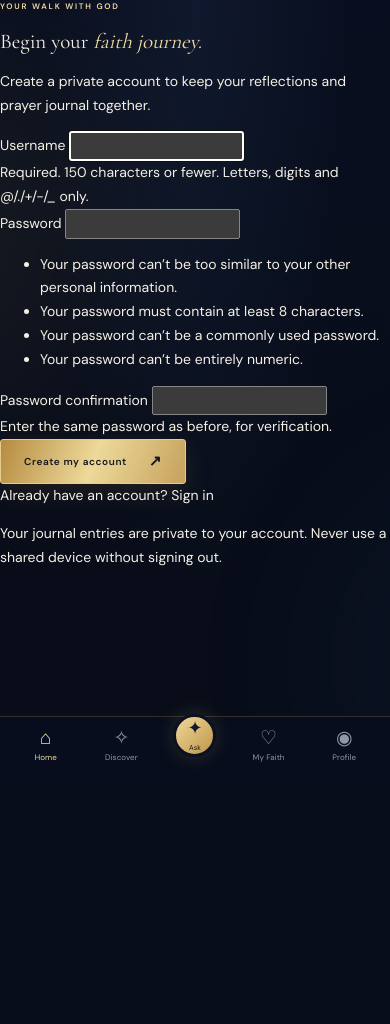
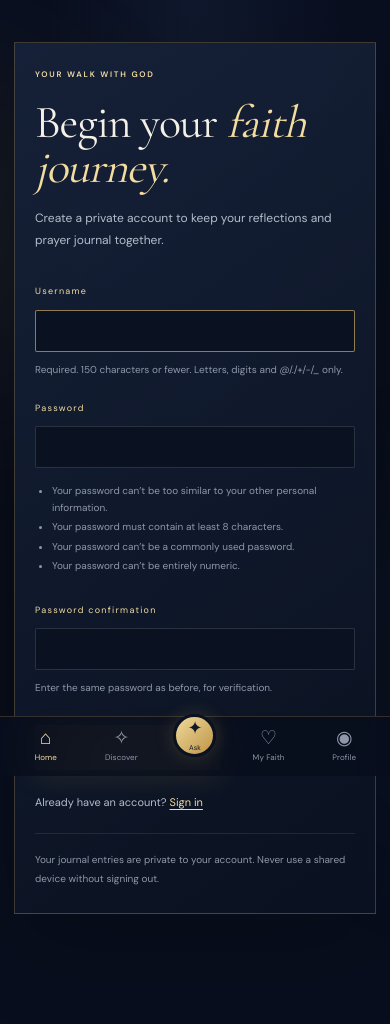
Before and after one commit to elenavance/glory-faith-living, a Django app: page /accounts/signup/ in a window 390 px wide. Shown: the part 68-1092 px from the top of the page. Before the commit the page ends 830 px from the top, so only its background shows below. Run offline with Django 5.2, Linux system fonts and the light colour scheme.

Commit message:
Style account pages and private journal for mobile

```diff
--- a/static/css/glory.css
+++ b/static/css/glory.css
@@ -55,3 +55,40 @@ h1,h2,h3,p{margin-top:0}h1,h2,h3{font-family:var(--serif);font-weight:400;line-h
 }
 @media(max-width:375px){.hero h1{font-size:49px}.hero-subtitle{font-size:11px}.verse-peek p{font-size:16px}.section-wrap{width:calc(100% - 30px)}.welcome-heading h2,.life-intro h2,.ask-copy h2,.journey-banner h2{font-size:41px}.language-button{height:33px;min-width:40px}}
 @media(prefers-reduced-motion:reduce){*,*::before,*::after{scroll-behavior:auto!important;animation-duration:.01ms!important;animation-iteration-count:1!important;transition-duration:.01ms!important}.reveal-ready{opacity:1;transform:none}}
+
+
+/* Account and private journal pages */
+.account-page{width:min(1080px,calc(100% - 40px));min-height:75svh;margin:0 auto;padding:clamp(54px,8vw,100px) 0 110px}
+.account-panel{width:min(510px,100%);margin:0 auto;padding:clamp(25px,5vw,48px);background:linear-gradient(145deg,rgba(22,34,57,.97),rgba(10,17,32,.98));border:1px solid rgba(214,181,108,.25);box-shadow:0 28px 90px rgba(0,0,0,.18)}
+.account-panel h1,.journey-page-head h1{font-size:clamp(46px,7vw,68px);margin:0 0 16px;letter-spacing:-.025em}
+.account-panel h1 em,.journey-page-head h1 em{color:var(--gold2);font-weight:400}
+.account-panel>p,.journey-page-head>p{font-size:12px;line-height:1.9;color:#b5bdcb;margin-bottom:25px}
+.account-form{display:flex;flex-direction:column;gap:10px}
+.account-form label{font-size:9px;letter-spacing:.14em;color:var(--gold2);margin-top:7px}
+.account-form input,.account-form textarea,.account-form select{width:100%;border:1px solid rgba(255,255,255,.13);background:#0a1222;color:var(--ivory);padding:12px 13px;border-radius:2px;font:12px var(--sans);outline:none}
+.account-form input:focus,.account-form textarea:focus,.account-form select:focus{border-color:rgba(214,181,108,.65)}
+.account-form textarea{resize:vertical;line-height:1.8}
+.account-form .button{margin-top:12px;align-self:flex-start}
+.field-help{font-size:10px;line-height:1.65;color:#8e98aa;margin:0 0 6px}
+.field-help ul{padding-left:17px;margin:5px 0}
+.field-help li{margin:3px 0}
+.account-errors{font-size:11px;line-height:1.6;color:#ffd2bc;margin:3px 0}
+.account-switch{margin:22px 0 0!important;font-size:11px!important}
+.account-switch a{color:var(--gold2);text-decoration:underline;text-underline-offset:3px}
+.account-privacy{margin:20px 0 0!important;padding-top:16px;border-top:1px solid rgba(255,255,255,.09);font-size:10px!important;color:#8f98a8!important}
+.journey-page{width:min(1080px,calc(100% - 40px));padding-top:65px}
+.journey-page-head{position:relative;padding:clamp(26px,5vw,50px);border:1px solid rgba(214,181,108,.22);background:radial-gradient(ellipse at 85% 0%,rgba(214,181,108,.13),transparent 40%),linear-gradient(120deg,#14213a,#0b1222);margin-bottom:28px}
+.journey-page-head>p{max-width:600px;margin-bottom:0}
+.logout-form{position:absolute;right:28px;top:28px}
+.logout-form .button{min-height:36px;padding:0 13px}
+.journal-message{padding:11px 14px;border:1px solid rgba(214,181,108,.25);background:rgba(214,181,108,.07);color:var(--gold2)!important;margin-top:18px!important}
+.journal-grid{display:grid;grid-template-columns:1fr 1fr;gap:18px}
+.journal-card{padding:clamp(20px,3vw,32px);border:1px solid rgba(214,181,108,.17);background:linear-gradient(145deg,rgba(22,34,57,.8),rgba(10,17,32,.9))}
+.journal-card h2,.saved-section h2{font:400 clamp(31px,4vw,43px)/1.1 var(--serif);margin:0 0 24px}
+.saved-section{margin-top:38px}
+.saved-entry{padding:21px 23px;margin-top:12px;border:1px solid rgba(214,181,108,.15);background:rgba(17,29,49,.72)}
+.saved-meta{font-size:9px;letter-spacing:.08em;color:var(--gold2);margin-bottom:9px}
+.saved-entry h3{font-size:25px;margin-bottom:9px}
+.saved-entry p{font-size:12px;line-height:1.9;color:#c0c6d0;margin-bottom:0;overflow-wrap:anywhere}
+.empty-state{font-size:11px;line-height:1.8;color:#8e98aa;padding:18px 0}
+@media(max-width:700px){.account-page{width:calc(100% - 28px);padding-top:42px}.account-panel{padding:25px 20px}.journey-page{width:calc(100% - 28px);padding-top:30px}.journey-page-head{padding:27px 20px 24px}.journey-page-head h1{font-size:48px}.logout-form{position:static;margin-top:18px}.journal-grid{grid-template-columns:1fr}.journal-card{padding:22px 18px}.saved-entry{padding:17px}.saved-section{margin-top:30px}}
```
